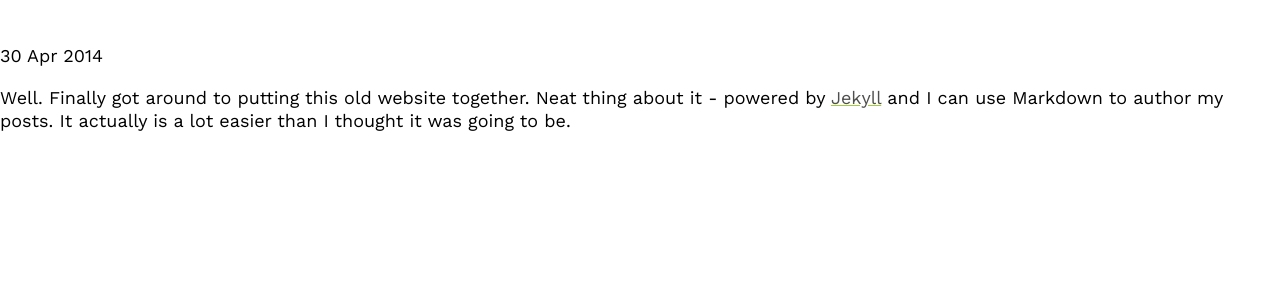
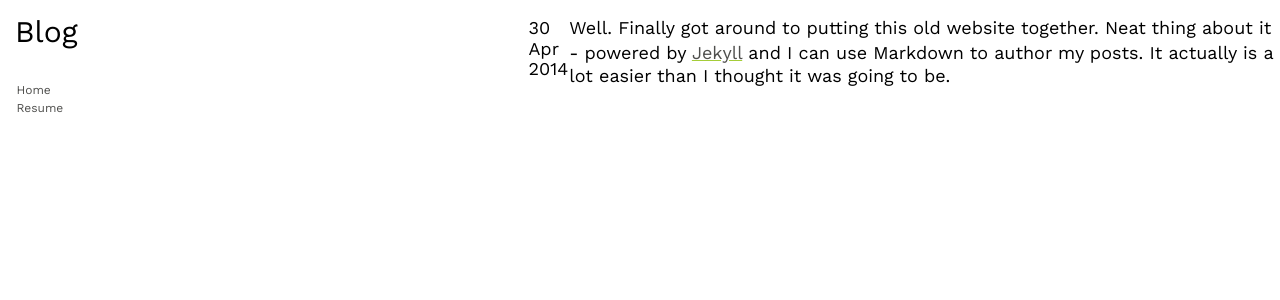
Before and after one commit to bedadala92/New-Portfolio, a Jekyll site: the page built from _posts/2014-04-30-hank-quinlan-site-launched.md, in a window 1280 px wide. Shown: the top 300 px of the page. Built offline with Jekyll 4.4.1, drawn with Linux system fonts in a browser that asks for light colours.

Commit message:
fixing still

```diff
--- a/_layouts/post.html
+++ b/_layouts/post.html
@@ -1,6 +1,8 @@
 ---
 layout: default
 ---
+<div class="home-wrap"><div class="header-position"><div class="heading"><div id="brand">Blog</div></div><div class="subnav"><ul><li><a href="{{site.baseurl}}/">Home</a></li><li><a href="{{site.baseurl}}/resume/">Resume</a></li></ul></div></div>
+
 <h1>{{ page.title }}</h1>
 <p class="meta">{{ page.date | date_to_string }}</p>
 
--- a/blog/index.html
+++ b/blog/index.html
@@ -3,6 +3,7 @@
 title: Sandeep Bedadala's Blog
 ---
 <h1>{{ page.title }}</h1>
+<div class="home-wrap"><div class="header-position"><div class="heading"><div id="brand">Blog</div></div><div class="subnav"><ul><li><a href="{{site.baseurl}}/">Home</a></li><li><a href="{{site.baseurl}}/resume/">Resume</a></li></ul></div></div>
 <ul class="posts">
 
   {% for post in site.posts %}
```
